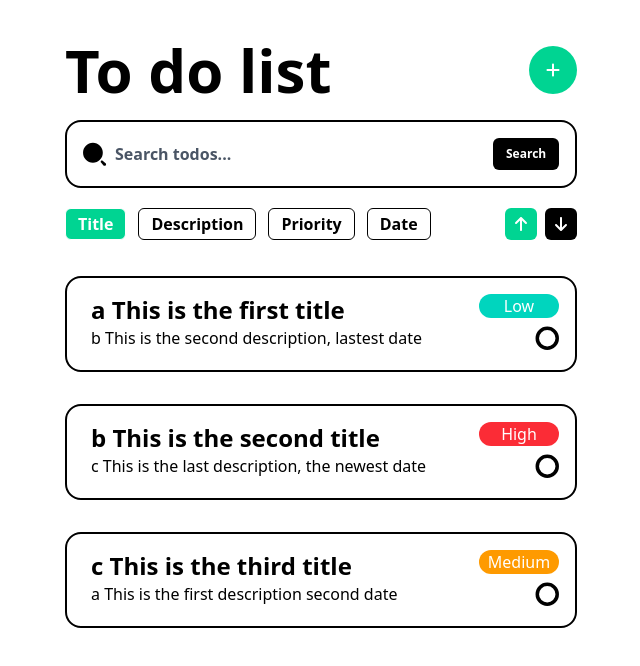
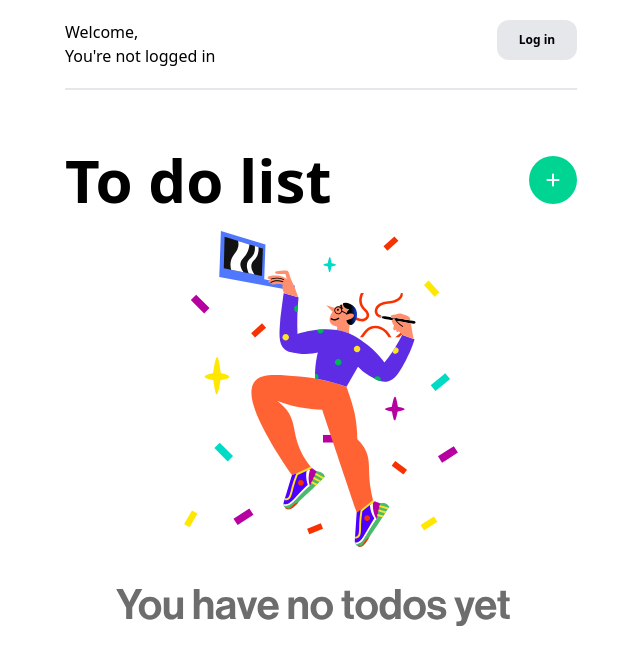
Before and after one commit to gbeatrice24/ToDo, a Vue app in the folder client/: page / in a window 1280 px wide. Shown: the top 666 px of the page, without its empty margins (319-959 px from the left). Built offline with nearby package versions, Linux system fonts and the light colour scheme.

Commit message:
ITL-9: Implement Login page

```diff
--- a/client/package.json
+++ b/client/package.json
@@ -16,7 +16,8 @@
     "@vueuse/core": "^13.5.0",
     "tailwindcss": "^4.1.11",
     "vue": "^3.5.17",
-    "vue-inline-svg": "^4.0.1"
+    "vue-inline-svg": "^4.0.1",
+    "vue-router": "^4.5.1"
   },
   "devDependencies": {
     "@vitejs/plugin-vue": "^6.0.0",
--- a/client/src/App.vue
+++ b/client/src/App.vue
@@ -1,5 +1,5 @@
 <template>
-  <MainLayout/>
+  <router-view />
 </template>
 
 <script setup lang="ts">
@@ -13,9 +13,11 @@ import MainLayout from '@/layout/MainLayout.vue';
   will-change: filter;
   transition: filter 300ms;
 }
+
 .logo:hover {
   filter: drop-shadow(0 0 2em #646cffaa);
 }
+
 .logo.vue:hover {
   filter: drop-shadow(0 0 2em #42b883aa);
 }
--- /dev/null
+++ b/client/src/layout/LoginLayout.vue
@@ -0,0 +1,9 @@
+<template>
+    <div class="min-h-screen flex flex-col justify-center items-center">
+        <router-view />
+    </div>
+</template>
+
+<script setup lang="ts">
+
+</script>
--- a/client/src/layout/MainLayout.vue
+++ b/client/src/layout/MainLayout.vue
@@ -1,10 +1,12 @@
 <template>
     <div class="min-h-screen space-y-5">
         <TodoHeader @onAddTask="handleAddTask" />
+        <router-view />
 
-        <SearchTodo v-if="!isEmpty" @onSearch="handleSearch" />
-
-        <FilterTodos @onSort="handleSort" @onOrder="handleOrder" />
+        <div v-if="!isEmpty">
+            <SearchTodo @onSearch="handleSearch" />
+            <FilterTodos class="pt-5 " @onSort="handleSort" @onOrder="handleOrder" />
+        </div>
 
         <div class="flex justify-center  items-center ">
             <img v-if="isEmpty" class="" src="../assets/NoTodos.svg" alt="NoTodos" />
@@ -184,7 +186,7 @@ function handleOrder(isAscending: boolean) {
 
 
 
-//////// TEST /////////
+/* //////// TEST /////////
 const task3 = {
     id: nextId.value,
     name: "a This is the first title",
@@ -216,7 +218,7 @@ const task1 = {
     date: new Date("2025-01-01"),
     editing: false,
 };
-tasks.value.unshift(task1);
+tasks.value.unshift(task1); */
 </script>
 
 <style scoped>
--- a/client/src/layout/TodoHeader.vue
+++ b/client/src/layout/TodoHeader.vue
@@ -1,4 +1,29 @@
 <template>
+    <div class="flex justify-center items-center pt-5">
+        <div class="w-xs md:w-lg border-b-2 border-gray-200 pb-5">
+            <div v-if="user" class="flex flex-row justify-between w-full">
+                <p>
+                    Welcome,
+                    <br>
+                    {{ user }}
+                </p>
+                <button class="font-semibold bg-gray-200 rounded-xl text-xs p-2 w-20 h-10">
+                    Log out
+                </button>
+            </div>
+            <div v-else class="flex flex-row justify-between w-full">
+                <p>
+                    Welcome,
+                    <br>
+                    You're not logged in
+                </p>
+                <button class="font-semibold bg-gray-200 rounded-xl text-xs p-2 w-20 h-10" @click="handleLogin">
+                    Log in
+                </button>
+            </div>
+        </div>
+    </div>
+
     <div class="flex justify-center items-center pt-10 max-w-screen">
         <div class="flex items-center w-xs md:w-lg justify-between">
             <h1 class="font-semibold text-black text-3xl md:text-6xl">To do list</h1>
@@ -12,7 +37,17 @@
 </template>
 
 <script setup lang="ts">
+import { ref } from "vue"
+import { useRouter } from 'vue-router'
+
+const user = ref("")
+const router = useRouter()
 
 defineEmits(['onAddTask'])
 
+function handleLogin() {
+    console.log("login pressed")
+    router.push('/login')
+}
+
 </script>
--- /dev/null
+++ b/client/src/router/index.ts
@@ -0,0 +1,29 @@
+import { createRouter, createWebHistory } from "vue-router";
+import LoginView from "@/views/LoginView.vue";
+import MainLayout from "@/layout/MainLayout.vue";
+import LoginLayout from "@/layout/LoginLayout.vue";
+
+const routes = [
+  {
+    path: "/",
+    component: MainLayout,
+  },
+  {
+    path: "/login",
+    component: LoginLayout, // layout for login page
+    children: [
+      {
+        path: "",
+        name: "Login",
+        component: LoginView,
+      },
+    ],
+  },
+];
+
+const router = createRouter({
+  history: createWebHistory(),
+  routes,
+});
+
+export default router;
--- /dev/null
+++ b/client/src/views/LoginView.vue
@@ -0,0 +1,31 @@
+<template>
+    <div class="p-4 rounded-3xl border-2 w-xs h-70 md:w-auto md:relative bg-white">
+        <h1 class="font-semibold text-black text-2xl md:text-5xl pl-5">Log in</h1>
+
+        <form @submit="handleLogin" class="flex flex-col items-center space-y-10 w-90 pt-7">
+            <div class="flex flex-col w-80 items-center space-y-4">
+                <input v-model="email" type="email" placeholder="Email" required
+                    class="outline-0 w-full border-b-2 border-gray-300 "></input>
+                <input v-model="password" type="password" placeholder="Password" required
+                    class="outline-0 w-full border-b-2 border-gray-300 "></input>
+            </div>
+            <button class="bg-emerald-400 text-white rounded-lg w-15 md:rounded-xl md:p-3 md:w-20">
+                Log in
+            </button>
+        </form>
+    </div>
+</template>
+
+<script setup lang="ts">
+import { ref } from "vue"
+import { useRouter } from "vue-router"
+
+const email = ref("")
+const password = ref("")
+const router = useRouter()
+
+function handleLogin() {
+    console.log("user login infos:", email.value, password.value)
+    router.push('/')
+}
+</script>
```
Also changed, not shown: client/src/main.ts (+13 -10 lines), 1 other file (tests, documents, lock files or other folders).
